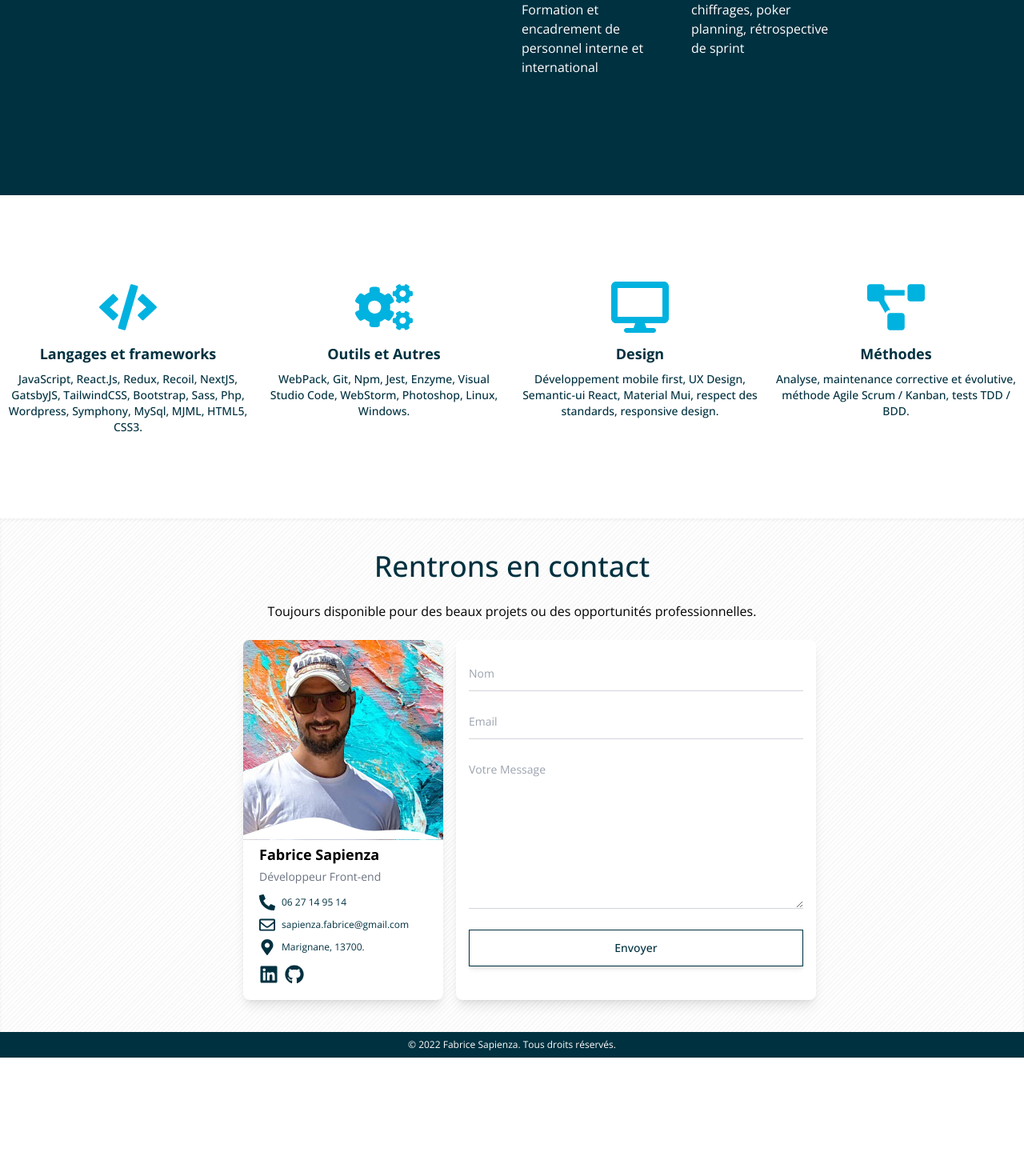
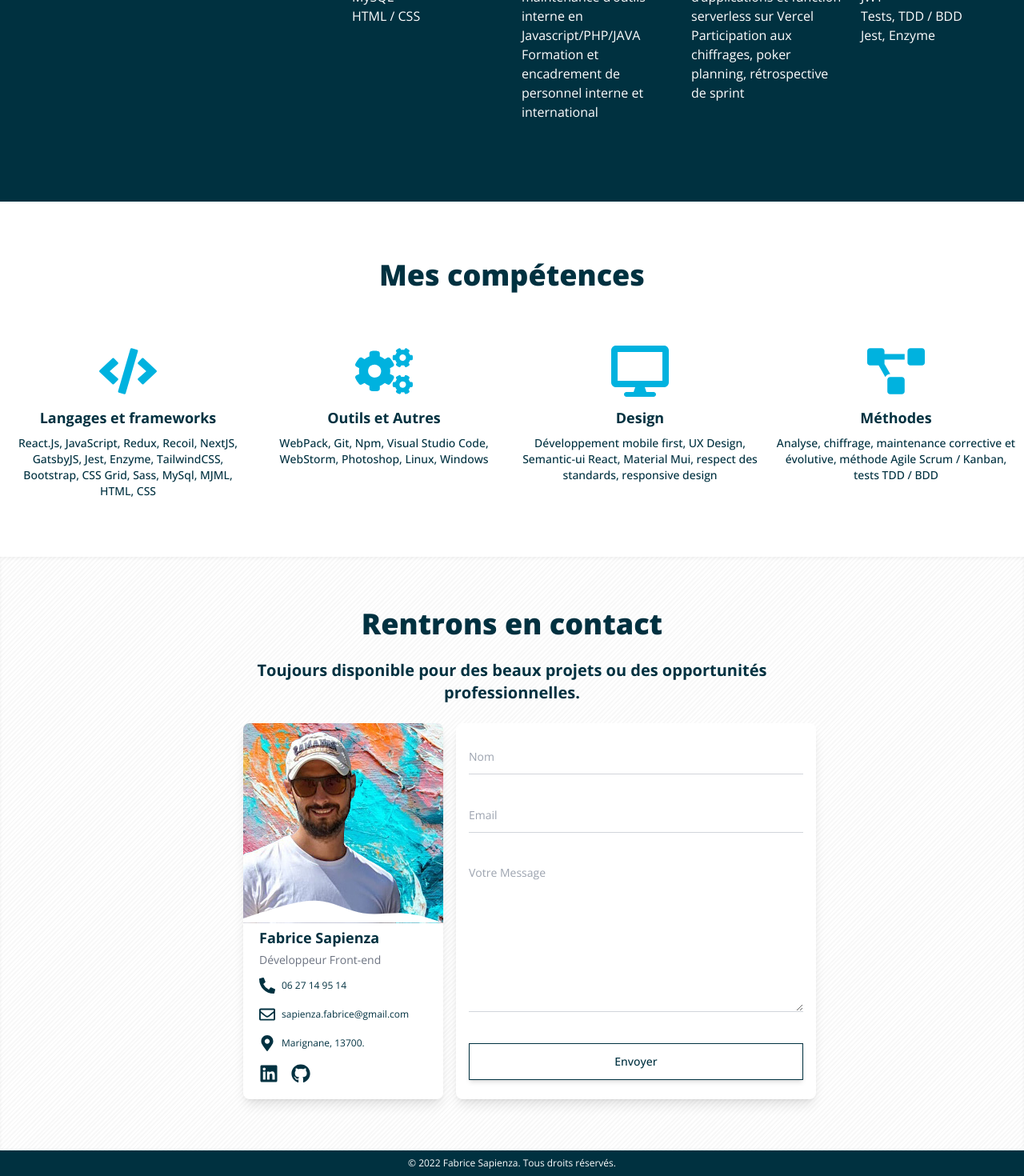
Before and after one commit to Fabrice-Sapienza/portfolio-cv, a Next.js app: page / in a window 1280 px wide. Shown: the part 1357-2827 px from the top of the page at 80% size. Before the commit the page ends 2679 px from the top, so only its background shows below. Built offline with nearby package versions, Linux system fonts and the light colour scheme.

Commit message:
add spy scroll & title section

```diff
--- a/src/components/CardAlert/CardAlert.jsx
+++ b/src/components/CardAlert/CardAlert.jsx
@@ -37,7 +37,7 @@ export default function CardAlert({ text, type, closeCard }) {
   };
 
   return (
-    <div className={`flex p-4 mb-4 rounded-lg ${styleColor(type).bgColor}`}>
+    <div className={`flex p-4 rounded-lg ${styleColor(type).bgColor}`}>
       <svg
         aria-hidden="true"
         className={`flex-shrink-0 w-5 h-5 ${styleColor(type).textColor}`}
--- a/src/components/Layout/Layout.jsx
+++ b/src/components/Layout/Layout.jsx
@@ -4,7 +4,7 @@ import Navbar from '../Navbar/Navbar';
 
 export default function Layout({ children }) {
   return (
-    <div className="font-OpenSans">
+    <div className="font-OpenSans text-secondary">
       <Navbar />
       {children}
       <Footer />
--- a/src/components/Navbar/LogoBrand.jsx
+++ b/src/components/Navbar/LogoBrand.jsx
@@ -13,7 +13,7 @@ export default function LogoBrand() {
       />
 
       <div className="text-center">
-        <span className="ml-2 text-secondary text-2xl block font-thin">
+        <span className="ml-2 text-2xl block font-thin">
           <span className="font-bold text-primary">F</span>abrice{' '}
           <span className="font-bold text-primary">S</span>apienza
         </span>
--- a/src/components/Navbar/MenuItem.jsx
+++ b/src/components/Navbar/MenuItem.jsx
@@ -9,10 +9,10 @@ export default function MenuItem({ title, anchor, closeMenu }) {
           to={anchor}
           href={`#${anchor}`}
           className="cursor-pointer font-medium text-lg transition-all duration-200 hover:text-primary"
-          // spy={true}
-          // activeClass="is-current"
+          spy={true}
+          activeClass="is-current"
           smooth={true}
-          offset={-150}
+          offset={-550}
           duration={500}
           onClick={closeMenu}
         >
--- a/src/components/Sections/About/About.jsx
+++ b/src/components/Sections/About/About.jsx
@@ -3,7 +3,7 @@ import humanDev from '../../../../public/assets/humanDev.gif';
 
 export default function About({ anchorScrollSpy }) {
   return (
-    <section id={anchorScrollSpy} className="bg-custom text-secondary">
+    <section id={anchorScrollSpy} className="bg-custom">
       <h1 className="text-center font-extrabold text-5xl mb-2 pt-28 md:text-6xl word-spacing">
         <span className="my-3">Développeur</span>
         <span className="my-3 ml-3 before:block before:absolute before:-inset-1 before:-skew-y-3 before:bg-primary relative inline-block">
--- a/src/components/Sections/Career/Career.jsx
+++ b/src/components/Sections/Career/Career.jsx
@@ -4,16 +4,17 @@ export default function Career({ anchorScrollSpy }) {
   return (
     <section
       id={anchorScrollSpy}
-      className="bg-secondary text-primary flex flex-col justify-center items-center"
+      className="bg-secondary text-primary flex flex-col justify-center items-center py-16"
     >
-      <div className="container p-4 md:py-32">
+      <h2 className="text-center text-4xl text-white font-extrabold mb-16">Mes expériences</h2>
+      <div className="container p-4">
         <ol className="border-white border-l lg:border-l-0 lg:border-t lg:flex lg:justify-center lg:gap-6">
           <CareerItem
             date="2004 - 2015"
             title="Entreprise Sapienza"
             subTitle="CDI / Gérant"
             list={[
-              "Peinture et revêtement de sol sur le site Airbus Helicopters au sein de l'entreprise familliale.",
+              "Peinture et revêtement de sol sur le site Airbus Helicopters au sein de l'entreprise familliale",
             ]}
           />
           <CareerItem
--- a/src/components/Sections/Contact/CardProfile.jsx
+++ b/src/components/Sections/Contact/CardProfile.jsx
@@ -27,7 +27,7 @@ export default function CardProfile() {
       <div className="p-5 pt-1">
         <h3 className="text-lg font-bold mb-1">Fabrice Sapienza</h3>
         <p className="text-sm text-gray-500 mb-3">Développeur Front-end</p>
-        <ul className="list-inside flex flex-col mx-auto justify-start space-y-2">
+        <ul className="list-inside flex flex-col mx-auto justify-start space-y-4">
           <li>
             <Link href="tel:+33627149514">
               <a className="flex items-center text-xs text-secondary">
@@ -53,7 +53,7 @@ export default function CardProfile() {
             </Link>
           </li>
         </ul>
-        <ul className="list-inside flex justify-start mt-3 mx-auto">
+        <ul className="list-inside flex justify-start mt-4 mx-auto space-x-2">
           <li>
             <Link href="https://www.linkedin.com/in/fabrice-sapienza-8934a5129">
               <a aria-label="Page Linkedin Fabrice Sapienza">
--- a/src/components/Sections/Contact/Contact.jsx
+++ b/src/components/Sections/Contact/Contact.jsx
@@ -2,11 +2,9 @@ import CardProfile from './CardProfile';
 import Form from './Form';
 export default function Contact({ anchorScrollSpy }) {
   return (
-    <section id={anchorScrollSpy} className="bg-custom shadow-inner py-6 lg:p-10">
-      <h2 className="text-secondary text-center font-medium text-3xl md:text-4xl">
-        Rentrons en contact
-      </h2>
-      <p className="text-center my-6 px-2">
+    <section id={anchorScrollSpy} className="bg-custom shadow-inner py-16">
+      <h2 className="text-center text-4xl font-extrabold">Rentrons en contact</h2>
+      <p className="max-w-2xl text-center text-xl font-bold mx-auto my-6 px-2">
         Toujours disponible pour des beaux projets ou des opportunités professionnelles.
       </p>
       <div className="max-w-2xl mx-auto grid grid-cols-1 md:grid-cols-[250px_1fr] md:gap-x-4">
--- a/src/components/Sections/Contact/Form.jsx
+++ b/src/components/Sections/Contact/Form.jsx
@@ -39,7 +39,10 @@ export default function Form() {
 
   return (
     <>
-      <form onSubmit={handleSubmit(onSubmit)} className="space-y-5 w-full relative">
+      <form
+        onSubmit={handleSubmit(onSubmit)}
+        className="space-y-5 w-full h-full relative flex flex-col justify-between"
+      >
         {loader && (
           <div className="z-20 absolute top-0 bottom-0 right-0 left-0 bg-white/70 flex items-center justify-center">
             <BiLoader className="animate-spin-slow text-secondary text-3xl" />
--- a/src/components/Sections/Skill/Skill.jsx
+++ b/src/components/Sections/Skill/Skill.jsx
@@ -7,29 +7,30 @@ export default function Skill({ anchorScrollSpy }) {
   return (
     <section
       id={anchorScrollSpy}
-      className="text-secondary bg-white flex justify-center items-center py-16 lg:py-24"
+      className="text-secondary bg-white flex justify-center items-center py-16"
     >
       <div className="container p-2">
+        <h2 className="text-center text-4xl font-extrabold mb-16">Mes compétences</h2>
         <div className="grid grid-cols-2 content-start gap-x-4 gap-y-6 lg:grid-cols-4">
           <SkillItem
             icon={<FaCode className={iconClassName} />}
             title="Langages et frameworks"
-            text="JavaScript, React.Js, Redux, Recoil, NextJS, GatsbyJS, TailwindCSS, Bootstrap, Sass, Php, Wordpress, Symphony, MySql, MJML, HTML5, CSS3."
+            text="React.Js, JavaScript, Redux, Recoil, NextJS, GatsbyJS, Jest, Enzyme, TailwindCSS, Bootstrap, CSS Grid, Sass, MySql, MJML, HTML, CSS"
           />
           <SkillItem
             icon={<FaCogs className={iconClassName} />}
             title="Outils et Autres"
-            text="WebPack, Git, Npm, Jest, Enzyme, Visual Studio Code, WebStorm, Photoshop, Linux, Windows."
+            text="WebPack, Git, Npm, Visual Studio Code, WebStorm, Photoshop, Linux, Windows"
           />
           <SkillItem
             icon={<FaDesktop className={iconClassName} />}
             title="Design"
-            text="Développement mobile first, UX Design, Semantic-ui React, Material Mui, respect des standards, responsive design."
+            text="Développement mobile first, UX Design, Semantic-ui React, Material Mui, respect des standards, responsive design"
           />
           <SkillItem
             icon={<FaProjectDiagram className={iconClassName} />}
             title="Méthodes"
-            text="Analyse, maintenance corrective et évolutive, méthode Agile Scrum / Kanban, tests TDD / BDD."
+            text="Analyse, chiffrage, maintenance corrective et évolutive, méthode Agile Scrum / Kanban, tests TDD / BDD"
           />
         </div>
       </div>
--- a/styles/globals.css
+++ b/styles/globals.css
@@ -15,10 +15,9 @@
         .is-current::after {
             content: '';
             position: absolute;
-            bottom: 3px;
+            bottom: 5px;
             right: 0;
             width: 100%;
-            @apply border-solid;
             @apply border;
             @apply border-primary;
         }
```
